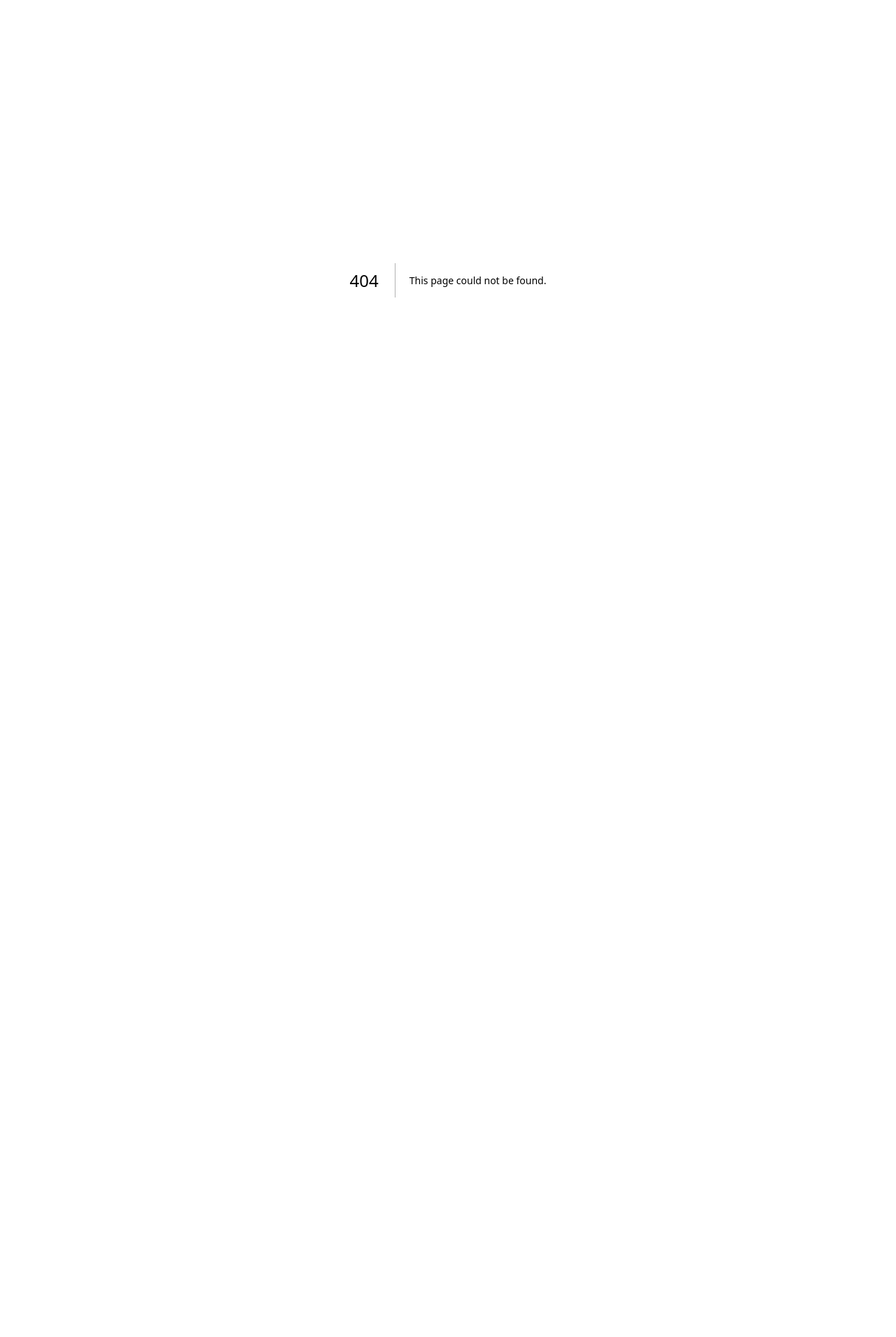
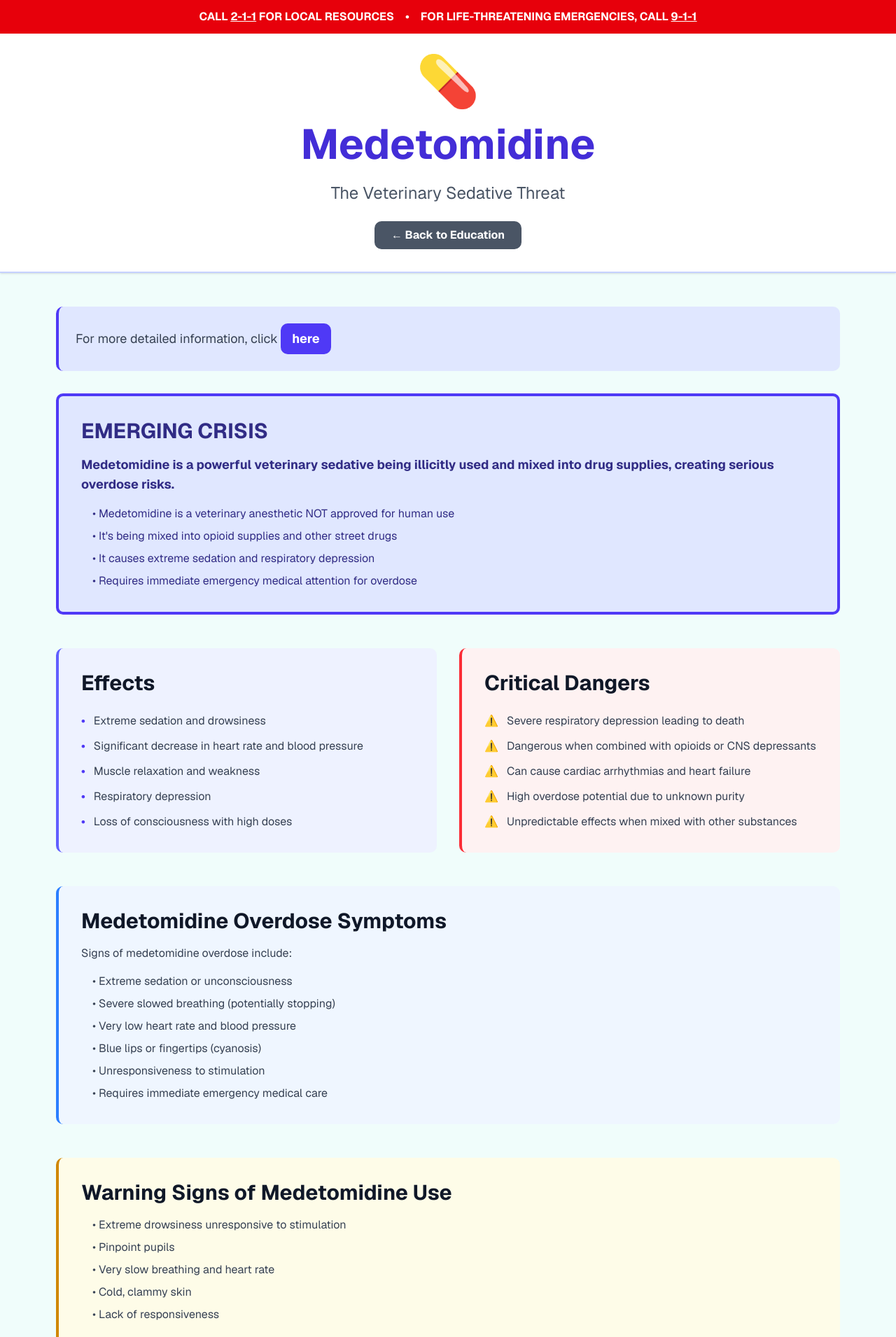
Before and after one commit to dgardner1982/v0-ottawa-county-resources, a Next.js app: page /drug/medetomidine in a window 1280 px wide. Before the commit this address had no page. Shown: the top 1910 px of the page at 70% size. Before the commit the page ends 800 px from the top, so only its background shows below. Built offline with nearby package versions, Linux system fonts and the light colour scheme.

Commit message:
feat: add Medetomidine drug information page with emergency contact and overdose details

```diff
--- /dev/null
+++ b/app/drug/medetomidine/page.tsx
@@ -0,0 +1,168 @@
+'use client';
+
+import Link from 'next/link';
+import { Footer } from '@/components/footer';
+
+export default function MedetomidinePage() {
+  return (
+    <>
+      <div className="bg-red-600 text-white py-3 px-4 text-center sticky top-0 z-50 font-bold flex items-center justify-center gap-4 flex-wrap">
+        <span>CALL <a href="tel:211" className="underline font-bold">2-1-1</a> FOR LOCAL RESOURCES</span>
+        <span className="hidden sm:inline">•</span>
+        <span>FOR LIFE-THREATENING EMERGENCIES, CALL <a href="tel:911" className="underline font-bold">9-1-1</a></span>
+      </div>
+
+      <header className="bg-white border-b-2 border-indigo-200 shadow-sm">
+        <div className="max-w-6xl mx-auto px-4 py-8">
+          <div className="flex flex-col items-center gap-6 text-center">
+            <div className="text-7xl">💊</div>
+            <h1 className="text-6xl font-bold text-indigo-700">Medetomidine</h1>
+            <p className="text-2xl text-gray-600">The Veterinary Sedative Threat</p>
+            <Link href="/education">
+              <button className="flex items-center gap-2 bg-gray-600 hover:bg-gray-700 text-white font-bold px-6 py-2 rounded-lg transition">
+                ← Back to Education
+              </button>
+            </Link>
+          </div>
+        </div>
+      </header>
+
+      <main className="max-w-6xl mx-auto px-4 py-12">
+        <div className="bg-indigo-100 border-l-4 border-indigo-600 p-6 rounded-lg mb-8">
+          <p className="text-lg text-gray-700">
+            For more detailed information, click{' '}
+            <a
+              href="https://gemini.google.com/share/medetomidine-infographic"
+              target="_blank"
+              rel="noopener noreferrer"
+              className="inline-block bg-indigo-600 hover:bg-indigo-700 text-white font-bold px-4 py-2 rounded-lg transition"
+            >
+              here
+            </a>
+          </p>
+        </div>
+        <div className="bg-indigo-100 border-4 border-indigo-600 rounded-lg p-8 mb-12">
+          <h2 className="text-3xl font-bold text-indigo-900 mb-4">EMERGING CRISIS</h2>
+          <p className="text-lg text-indigo-900 font-bold mb-4">Medetomidine is a powerful veterinary sedative being illicitly used and mixed into drug supplies, creating serious overdose risks.</p>
+          <ul className="space-y-2 text-indigo-900 ml-4">
+            <li>• Medetomidine is a veterinary anesthetic NOT approved for human use</li>
+            <li>• It&apos;s being mixed into opioid supplies and other street drugs</li>
+            <li>• It causes extreme sedation and respiratory depression</li>
+            <li>• Requires immediate emergency medical attention for overdose</li>
+          </ul>
+        </div>
+
+        <div className="grid grid-cols-1 md:grid-cols-2 gap-8 mb-12">
+          <div className="bg-indigo-50 border-l-4 border-indigo-500 p-8 rounded-lg">
+            <h2 className="text-3xl font-bold text-gray-900 mb-6">Effects</h2>
+            <ul className="space-y-3 text-gray-700">
+              <li className="flex gap-3 items-start">
+                <span className="text-indigo-600 font-bold">•</span>
+                <span>Extreme sedation and drowsiness</span>
+              </li>
+              <li className="flex gap-3 items-start">
+                <span className="text-indigo-600 font-bold">•</span>
+                <span>Significant decrease in heart rate and blood pressure</span>
+              </li>
+              <li className="flex gap-3 items-start">
+                <span className="text-indigo-600 font-bold">•</span>
+                <span>Muscle relaxation and weakness</span>
+              </li>
+              <li className="flex gap-3 items-start">
+                <span className="text-indigo-600 font-bold">•</span>
+                <span>Respiratory depression</span>
+              </li>
+              <li className="flex gap-3 items-start">
+                <span className="text-indigo-600 font-bold">•</span>
+                <span>Loss of consciousness with high doses</span>
+              </li>
+            </ul>
+          </div>
+
+          <div className="bg-red-50 border-l-4 border-red-500 p-8 rounded-lg">
+            <h2 className="text-3xl font-bold text-gray-900 mb-6">Critical Dangers</h2>
+            <ul className="space-y-3 text-gray-700">
+              <li className="flex gap-3 items-start">
+                <span className="text-red-600 font-bold">⚠️</span>
+                <span>Severe respiratory depression leading to death</span>
+              </li>
+              <li className="flex gap-3 items-start">
+                <span className="text-red-600 font-bold">⚠️</span>
+                <span>Dangerous when combined with opioids or CNS depressants</span>
+              </li>
+              <li className="flex gap-3 items-start">
+                <span className="text-red-600 font-bold">⚠️</span>
+                <span>Can cause cardiac arrhythmias and heart failure</span>
+              </li>
+              <li className="flex gap-3 items-start">
+                <span className="text-red-600 font-bold">⚠️</span>
+                <span>High overdose potential due to unknown purity</span>
+              </li>
+              <li className="flex gap-3 items-start">
+                <span className="text-red-600 font-bold">⚠️</span>
+                <span>Unpredictable effects when mixed with other substances</span>
+              </li>
+            </ul>
+          </div>
+        </div>
+
+        <div className="bg-blue-50 border-l-4 border-blue-500 p-8 rounded-lg mb-12">
+          <h2 className="text-3xl font-bold text-gray-900 mb-4">Medetomidine Overdose Symptoms</h2>
+          <p className="text-gray-700 mb-4">Signs of medetomidine overdose include:</p>
+          <ul className="space-y-2 text-gray-700 ml-4">
+            <li>• Extreme sedation or unconsciousness</li>
+            <li>• Severe slowed breathing (potentially stopping)</li>
+            <li>• Very low heart rate and blood pressure</li>
+            <li>• Blue lips or fingertips (cyanosis)</li>
+            <li>• Unresponsiveness to stimulation</li>
+            <li>• Requires immediate emergency medical care</li>
+          </ul>
+        </div>
+
+        <div className="bg-yellow-50 border-l-4 border-yellow-600 p-8 rounded-lg mb-12">
+          <h2 className="text-3xl font-bold text-gray-900 mb-4">Warning Signs of Medetomidine Use</h2>
+          <ul className="space-y-2 text-gray-700 ml-4">
+            <li>• Extreme drowsiness unresponsive to stimulation</li>
+            <li>• Pinpoint pupils</li>
+            <li>• Very slow breathing and heart rate</li>
+            <li>• Cold, clammy skin</li>
+            <li>• Lack of responsiveness</li>
+          </ul>
+        </div>
+
+        <div className="bg-teal-50 border-l-4 border-teal-500 p-8 rounded-lg mb-12">
+          <h2 className="text-3xl font-bold text-gray-900 mb-4">Overdose Response</h2>
+          <p className="text-gray-700 mb-4 font-bold">If someone is unresponsive:</p>
+          <ol className="space-y-3 text-gray-700 ml-4 mb-6">
+            <li className="font-bold">1. Call 9-1-1 IMMEDIATELY</li>
+            <li className="font-bold">2. Give Narcan if available (may help if opioid is also present)</li>
+            <li className="font-bold">3. Position person on their side if breathing</li>
+            <li className="font-bold">4. Start CPR if trained and not breathing</li>
+            <li className="font-bold">5. Medical support and oxygen are essential</li>
+          </ol>
+          <p className="text-red-700 font-bold">Medetomidine overdose requires immediate emergency medical care.</p>
+        </div>
+
+        <div className="bg-green-50 border-l-4 border-green-500 p-8 rounded-lg">
+          <h2 className="text-3xl font-bold text-gray-900 mb-4">Resources & Support</h2>
+          <ul className="space-y-2 text-gray-700 ml-4">
+            <li>• Call <a href="tel:211" className="text-green-700 font-bold">2-1-1</a> for Ottawa County recovery services</li>
+            <li>• SAMHSA National Helpline: <a href="tel:18009627332" className="text-green-700 font-bold">1-800-662-4357</a></li>
+            <li>• Narcotics Anonymous: <a href="https://www.na.org" target="_blank" rel="noopener noreferrer" className="text-green-700 font-bold">na.org</a></li>
+            <li>• Emergency poison control: <a href="tel:18002221222" className="text-green-700 font-bold">1-800-222-1222</a></li>
+          </ul>
+        </div>
+
+        <div className="mt-12 text-center">
+          <Link href="/education">
+            <button className="flex items-center gap-2 bg-gray-600 hover:bg-gray-700 text-white font-bold px-6 py-2 rounded-lg transition mx-auto">
+              ← Back to Education
+            </button>
+          </Link>
+        </div>
+      </main>
+
+      <Footer />
+    </>
+  );
+}
--- a/app/education/page.tsx
+++ b/app/education/page.tsx
@@ -23,6 +23,7 @@ export default function EducationPage() {
     { name: "Inhalants", icon: "💨", slug: "inhalants", color: "border-pink-500", bgColor: "bg-pink-50" },
     { name: "Ketamine", icon: "🧪", slug: "ketamine", color: "border-indigo-500", bgColor: "bg-indigo-50" },
     { name: "Kratom", icon: "🍃", slug: "kratom", color: "border-green-500", bgColor: "bg-green-50" },
+    { name: "Medetomidine", icon: "🔬", slug: "medetomidine", color: "border-indigo-600", bgColor: "bg-indigo-100" },
     { name: "Methadone", slug: "methadone", color: "border-blue-500", bgColor: "bg-blue-50", image: "/drug-icons/methadone.jpg" },
     { name: "Methamphetamine", icon: "⚡", slug: "methamphetamine", color: "border-orange-500", bgColor: "bg-orange-50" },
     { name: "Nitazine", icon: "💊", slug: "nitazine", color: "border-yellow-600", bgColor: "bg-yellow-50" },
```
